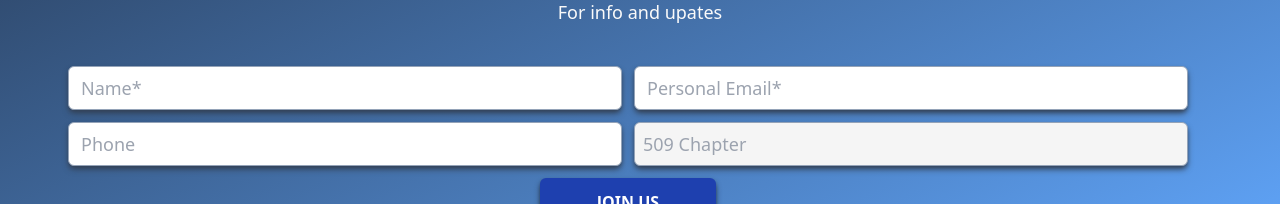
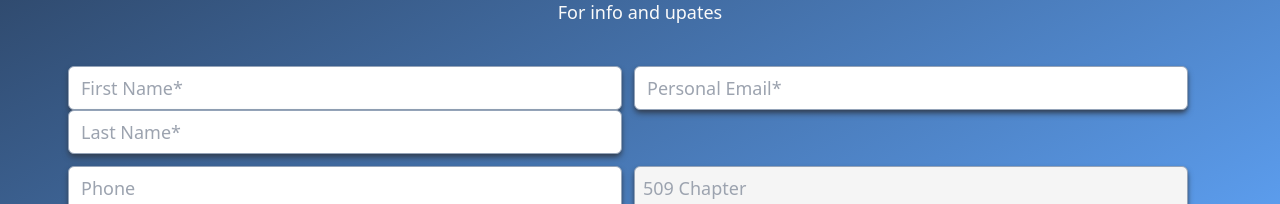
Before and after one commit to rstott87/Foley_Campaign, a React (Vite) app: page / in a window 1280 px wide. Shown: the part 426-630 px from the top of the page. Built offline with nearby package versions, Linux system fonts and the light colour scheme.

Commit message:
last name field takes a value

```diff
--- a/package.json
+++ b/package.json
@@ -9,6 +9,7 @@
   },
   "dependencies": {
     "@headlessui/react": "^1.6.6",
+    "axios": "^0.27.2",
     "emailjs-com": "^3.2.0",
     "react": "^18.0.0",
     "react-dom": "^18.0.0"
--- a/src/components/EmailForm.jsx
+++ b/src/components/EmailForm.jsx
@@ -3,7 +3,8 @@ import JoinButton from "./UI/JoinButton";
 import { send } from "emailjs-com";
 
 function EmailForm(props) {
-  const [enteredName, setEnteredName] = useState("");
+  const [enteredFirstName, setEnteredFirstName] = useState("");
+  const [enteredLastName, setEnteredLastName] = useState("");
   const [enteredEmail, setEnteredEmail] = useState("");
   const [enteredChapter, setEnteredChapter] = useState("");
   const [enteredPhone, setEnteredPhone] = useState("");
@@ -21,8 +22,13 @@ function EmailForm(props) {
     setToSend({ ...toSend, [e.target.name]: e.target.value });
   };
 
-  const nameChangeHandler = (e) => {
-    setEnteredName(e.target.value);
+  const firstNameChangeHandler = (e) => {
+    setEnteredFirstName(e.target.value);
+    setToSend({ ...toSend, [e.target.name]: e.target.value });
+  };
+
+  const lastNameChangeHandler = (e) => {
+    setEnteredLastName(e.target.value);
     setToSend({ ...toSend, [e.target.name]: e.target.value });
   };
 
@@ -39,9 +45,11 @@ function EmailForm(props) {
   const submitHandler = (e) => {
     e.preventDefault();
     const voter = {
-      name: enteredName,
-      email: enteredEmail,
-      agency: enteredChapter
+      first_name: enteredFirstName,
+      last_name: enteredLastName,
+      personal_email: enteredEmail,
+      phone_number: enteredPhone,
+      local_chapter: enteredChapter
     };
     send("service_mr00i87", "template_9n3a95t", toSend, "Lm-3BLvvZtqU2-L81")
       .then((response) => {
@@ -52,7 +60,8 @@ function EmailForm(props) {
       });
 
     props.getEmail(voter);
-    setEnteredName("");
+    setEnteredFirstName("");
+    setEnteredLastName("");
     setEnteredEmail("");
     setEnteredChapter("");
     setEnteredPhone("");
@@ -67,15 +76,15 @@ function EmailForm(props) {
   }
 
   const textTransition =
-            props.language === "English"
-              ? "animate-fade-in"
-              : "animate-fade-in2"
+    props.language === "English" ? "animate-fade-in" : "animate-fade-in2";
 
   return (
     <div className="m-auto w-96 lg:w-full lg:px-10 lg:pt-12">
       <form onSubmit={submitHandler}>
         <div className="lg:pb-8">
-          <p className={`${textTransition} text-center text-2xl font-bold lg:text-3xl`}>
+          <p
+            className={`${textTransition} text-center text-2xl font-bold lg:text-3xl`}
+          >
             {joinCampaign}
           </p>
           <p className={`${textTransition} text-center text-sm lg:text-lg`}>
@@ -84,15 +93,28 @@ function EmailForm(props) {
               : "Para información y actualizaciones"}
           </p>
         </div>
-        <div className="mr-6 grid grid-cols-2 gap-3 p-2 lg:gap-">
+        <div className="lg:gap- mr-6 grid grid-cols-2 gap-3 p-2">
           <div className="input-holder col-span-2 lg:col-span-1">
             <input
               className="box-border h-11 w-full rounded-md border border-slate-400 pl-3 text-lg text-black shadow-md shadow-slate-700"
               name="name"
               type="text"
-              onChange={nameChangeHandler}
-              value={enteredName}
-              placeholder={props.language === "English" ? "Name*" : "Nombre*"}
+              onChange={firstNameChangeHandler}
+              value={enteredFirstName}
+              placeholder={
+                props.language === "English" ? "First Name*" : "Nombre*"
+              }
+              required
+            />
+            <input
+              className="box-border h-11 w-full rounded-md border border-slate-400 pl-3 text-lg text-black shadow-md shadow-slate-700"
+              name="name"
+              type="text"
+              onChange={lastNameChangeHandler}
+              value={enteredLastName}
+              placeholder={
+                props.language === "English" ? "Last Name*" : "Nombre*"
+              }
               required
             />
           </div>
@@ -134,7 +156,7 @@ function EmailForm(props) {
             />
           </div>
           {/* post restoring last commit*/}
-            <JoinButton />
+          <JoinButton />
         </div>
       </form>
     </div>
--- a/src/components/MainSetion.jsx
+++ b/src/components/MainSetion.jsx
@@ -5,14 +5,18 @@ import ToggleButton from "./UI/ToggleButton";
 
 const placeholderUser = [
   {
-    name: "John Placeholder Smith",
-    email: "Jsmith@placeholder.com",
-    agency: "CSE"
+    first_name: "John",
+    last_name: "Placeholder",
+    personal_email: "johnP@placeholder.com",
+    phone_number: "781-555-3291",
+    local_chapter: "DOJ"
   },
   {
-    name: "Brian Placeholder Brown",
-    email: "Brownh@placeholder.com",
-    agency: "DDS"
+    first_name: "Anna",
+    last_name: "Brown",
+    personal_email: "brownh@placeholder.com",
+    phone_number: "781-555-3218",
+    local_chapter: "DCG"
   }
 ];
 
@@ -21,6 +25,7 @@ function MainSection(props) {
   //adds user info from form
   const userEmail = (user) => {
     setSubmittedUser((prevUser) => {
+      console.log(user)
       return [user, ...prevUser];
     });
   };
```
Also changed, not shown: 1 other file (tests, documents, lock files or other folders).
